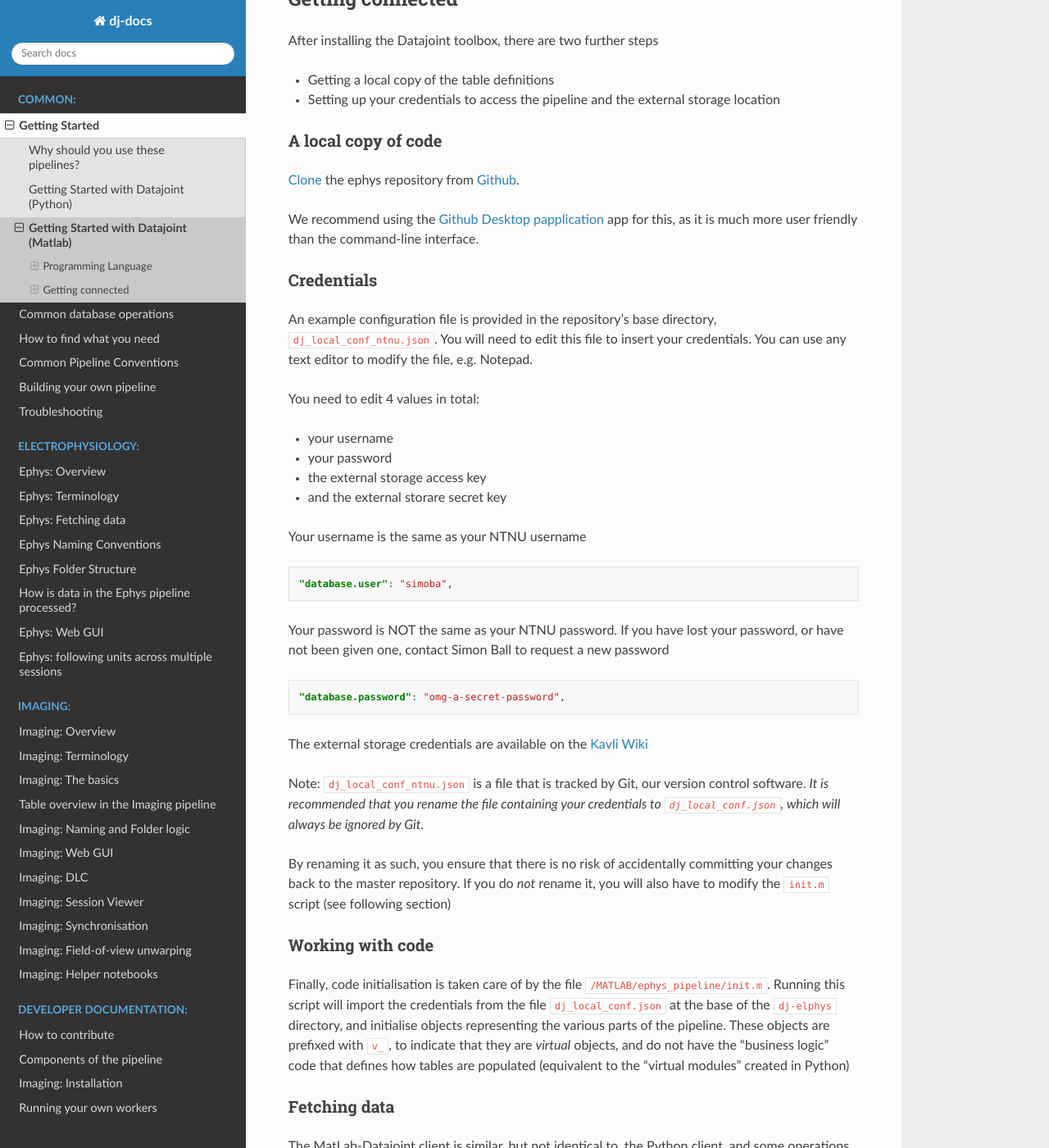
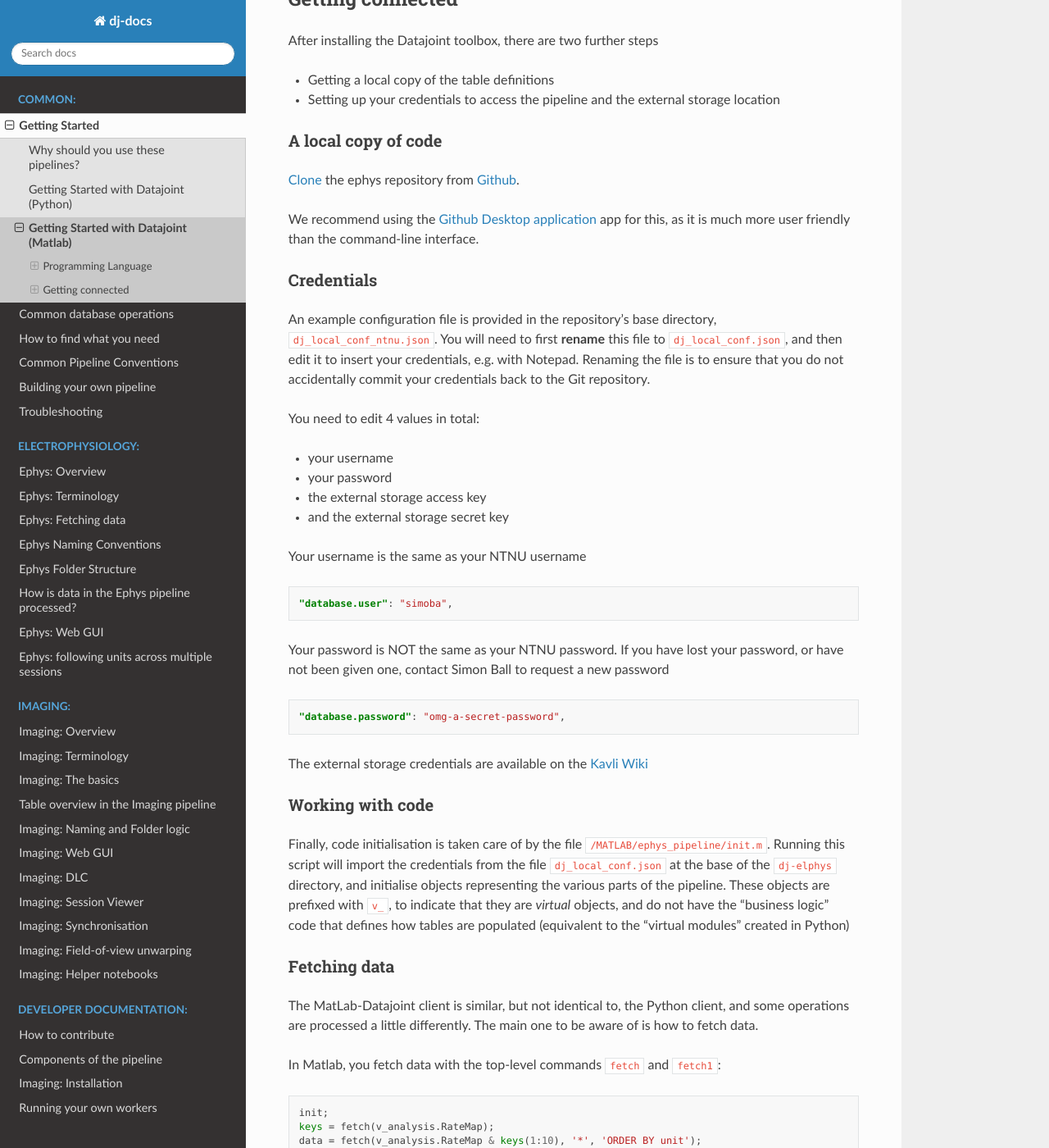
Before and after one commit to kavli-ntnu/dj-docs, a Sphinx documentation site: the page built from docs/common/getting_started/matlab.md, in a window 1280 px wide and 1400 px high, scrolled down 1122 px. Shown: the whole window at 82% size. Built offline with Sphinx 7.4.7 and the Read the Docs theme 2.0.0, drawn with Linux system fonts in a browser that asks for light colours.

Commit message:
Update matlab.md

````diff
--- a/docs/common/getting_started/matlab.md
+++ b/docs/common/getting_started/matlab.md
@@ -41,17 +41,19 @@
 
 [Clone](https://docs.github.com/en/free-pro-team@latest/github/creating-cloning-and-archiving-repositories/cloning-a-repository) the ephys repository from [Github](www.github.com/kavli-ntnu/dj-elphys).
 
-We recommend using the [Github Desktop papplication](https://desktop.github.com/) app for this, as it is much more user friendly than the command-line interface.
+We recommend using the [Github Desktop application](https://desktop.github.com/) app for this, as it is much more user friendly than the command-line interface.
 
 #### Credentials
 
-An example configuration file is provided in the repository's base directory, `dj_local_conf_ntnu.json`. You will need to edit this file to insert your credentials. You can use any text editor to modify the file, e.g. Notepad.
+An example configuration file is provided in the repository's base directory, `dj_local_conf_ntnu.json`. You will need to
+first **rename** this file to `dj_local_conf.json`, and then edit it to insert your credentials, e.g. with Notepad. Renaming
+the file is to ensure that you do not accidentally commit your credentials back to the Git repository.
 
 You need to edit 4 values in total:
 * your username
 * your password
 * the external storage access key
-* and the external storare secret key
+* and the external storage secret key
 
 Your username is the same as your NTNU username
 ```json
@@ -64,10 +66,6 @@
 The external storage credentials are available on the [Kavli Wiki](https://www.ntnu.no/wiki/display/kavli/DataJoint%3A+Electrophysiology+Pipeline)
 
 
-Note: `dj_local_conf_ntnu.json` is a file that is tracked by Git, our version control software. _It is recommended that you rename the file containing your credentials to `dj_local_conf.json`, which will always be ignored by Git._
-
-By renaming it as such, you ensure that there is no risk of accidentally committing your changes back to the master repository. If you do _not_ rename it, you will also have to modify the `init.m` script (see following section)
-
 
 #### Working with code
 
@@ -77,7 +75,7 @@
 
 The MatLab-Datajoint client is similar, but not identical to, the Python client, and some operations are processed a little differently. The main one to be aware of is how to fetch data.
 
-In Matlab, you fetch data with the top-level commands `fetch and `fetch1`:
+In Matlab, you fetch data with the top-level commands `fetch` and `fetch1`:
 ```matlab
 init;
 keys = fetch(v_analysis.RateMap);
````
